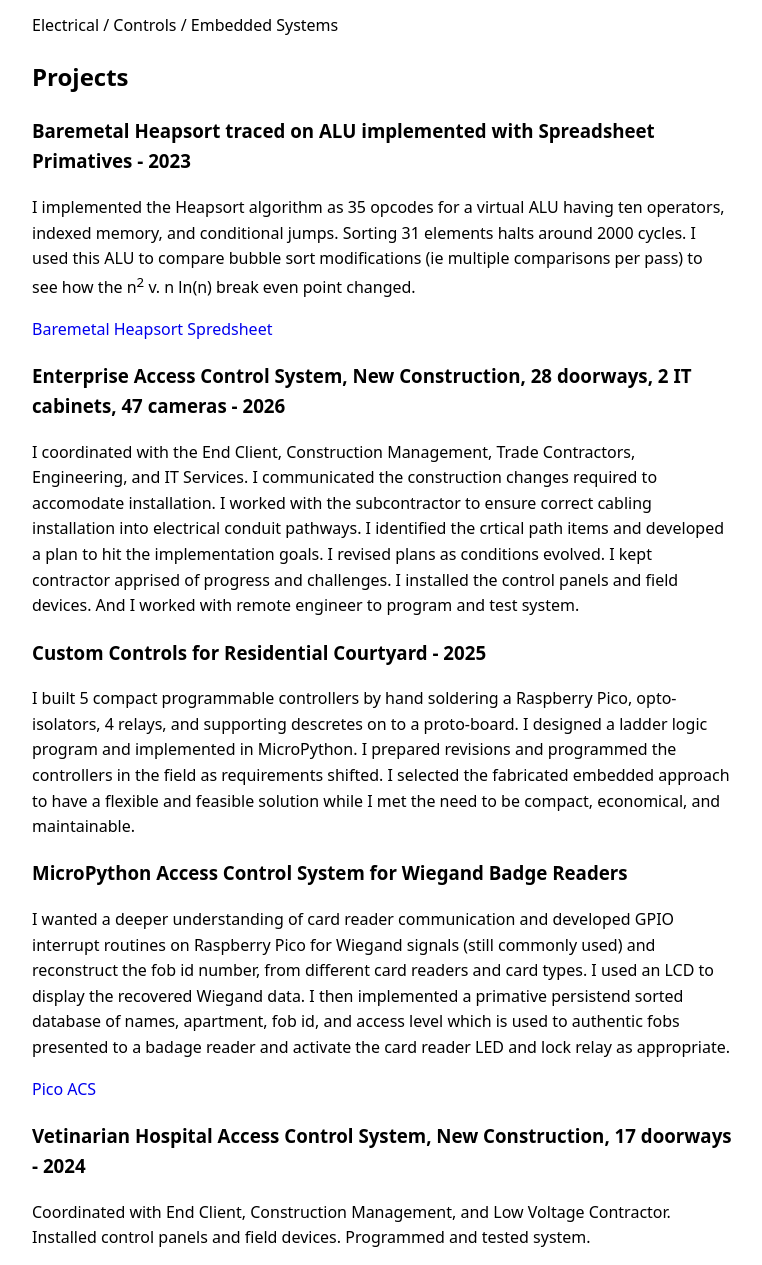
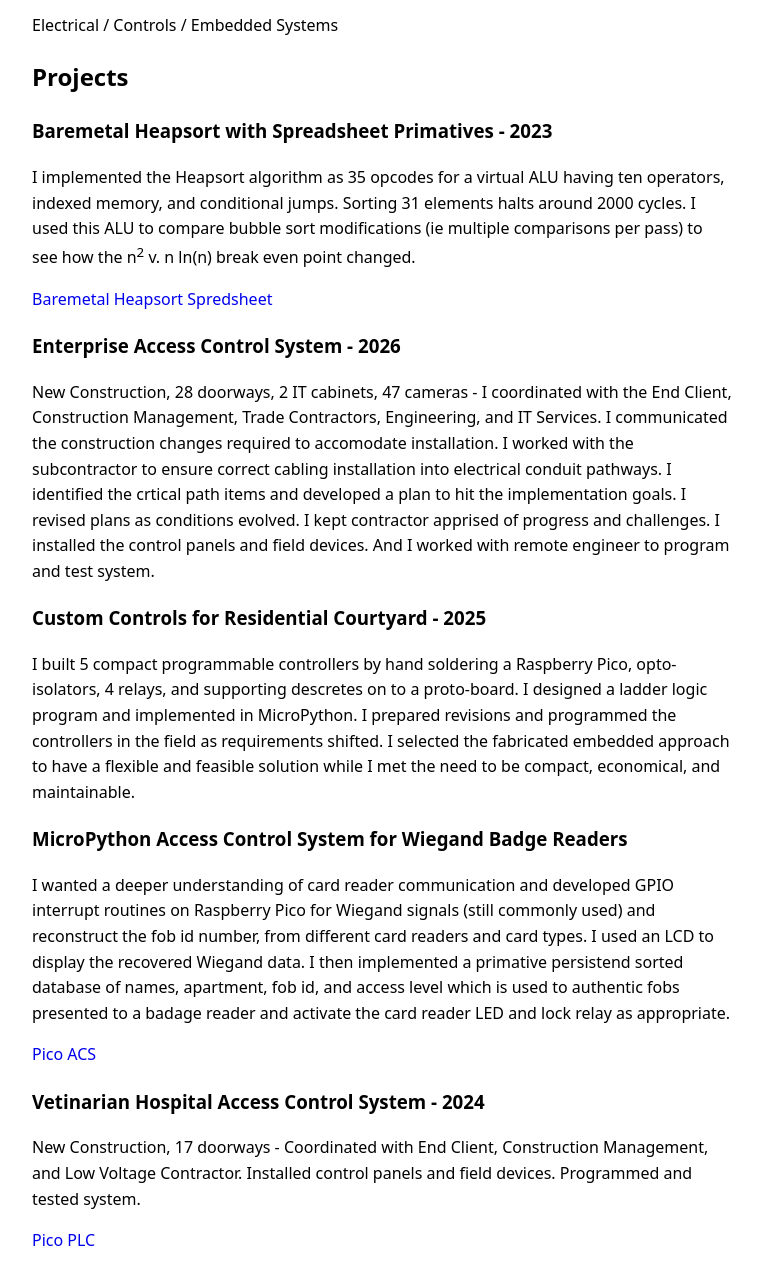
Before and after one commit to 16f722/16f722.github.io, a plain HTML site: page index.html in a window 1280 px wide. Shown: the part 156-1421 px from the top of the page, without its empty margins (258-1020 px from the left). Drawn offline with Linux system fonts and the light colour scheme.

Commit message:
Update index.html

```diff
--- a/index.html
+++ b/index.html
@@ -24,12 +24,12 @@ a{text-decoration:none}
 
 <h2>Projects</h2>
 
-<h3>Baremetal Heapsort traced on ALU implemented with Spreadsheet Primatives - 2023</h3>
+<h3>Baremetal Heapsort with Spreadsheet Primatives - 2023</h3>
 <p>I implemented the Heapsort algorithm as 35 opcodes for a virtual ALU having ten operators, indexed memory, and conditional jumps. Sorting 31 elements halts around 2000 cycles.  I used this ALU to compare bubble sort modifications (ie multiple comparisons per pass) to see how the n<sup>2</sup> v. n ln(n) break even point changed.</p>
 <a href="https://docs.google.com/spreadsheets/d/1eG5UE83ijRobBXpNT6piSy_5_PcYF5XRqEjOxgrd0Ac/edit?usp=sharing">Baremetal Heapsort Spredsheet</a>
 
-<h3>Enterprise Access Control System, New Construction, 28 doorways, 2 IT cabinets, 47 cameras - 2026</h3>
-<p>I coordinated with the End Client, Construction Management, Trade Contractors, Engineering, and IT Services.  I communicated the construction changes required to accomodate installation.  I worked with the subcontractor to ensure correct cabling installation into electrical conduit pathways.  I identified the crtical path items and developed a plan to hit the implementation goals.  I revised plans as conditions evolved.  I kept contractor apprised of progress and challenges.  I installed the control panels and field devices.  And I worked with remote engineer to program and test system.</p>
+<h3>Enterprise Access Control System - 2026</h3>
+<p>New Construction, 28 doorways, 2 IT cabinets, 47 cameras - I coordinated with the End Client, Construction Management, Trade Contractors, Engineering, and IT Services.  I communicated the construction changes required to accomodate installation.  I worked with the subcontractor to ensure correct cabling installation into electrical conduit pathways.  I identified the crtical path items and developed a plan to hit the implementation goals.  I revised plans as conditions evolved.  I kept contractor apprised of progress and challenges.  I installed the control panels and field devices.  And I worked with remote engineer to program and test system.</p>
 
 <h3>Custom Controls for Residential Courtyard - 2025</h3>
 <p>I built 5 compact programmable controllers by hand soldering a Raspberry Pico, opto-isolators, 4 relays, and supporting descretes on to a proto-board.  I designed a ladder logic program and implemented in MicroPython.  I prepared revisions and programmed the controllers in the field as requirements shifted.  I selected the fabricated embedded approach to have a flexible and feasible solution while I met the need to be compact, economical, and maintainable.</p>
@@ -38,8 +38,8 @@ a{text-decoration:none}
 <p>I wanted a deeper understanding of card reader communication and developed GPIO interrupt routines on Raspberry Pico for Wiegand signals (still commonly used) and reconstruct the fob id number, from different card readers and card types.  I used an LCD to display the recovered Wiegand data.  I then implemented a primative persistend sorted database of names, apartment, fob id, and access level which is used to authentic fobs presented to a badage reader and activate the card reader LED and lock relay as appropriate.</p>
 <a href="https://youtube.com/shorts/vhfVRC4fm1w?feature=share">Pico ACS</a>
 
-<h3>Vetinarian Hospital Access Control System, New Construction, 17 doorways - 2024</h3>
-<p>Coordinated with End Client, Construction Management, and Low Voltage Contractor.  Installed control panels and field devices.  Programmed and tested system.</p>
+<h3>Vetinarian Hospital Access Control System - 2024</h3>
+<p>New Construction, 17 doorways - Coordinated with End Client, Construction Management, and Low Voltage Contractor.  Installed control panels and field devices.  Programmed and tested system.</p>
 <a href="https://youtube.com/shorts/f2-KAvSS5AQ?feature=share">Pico PLC</a>
 
 <ul>
```
